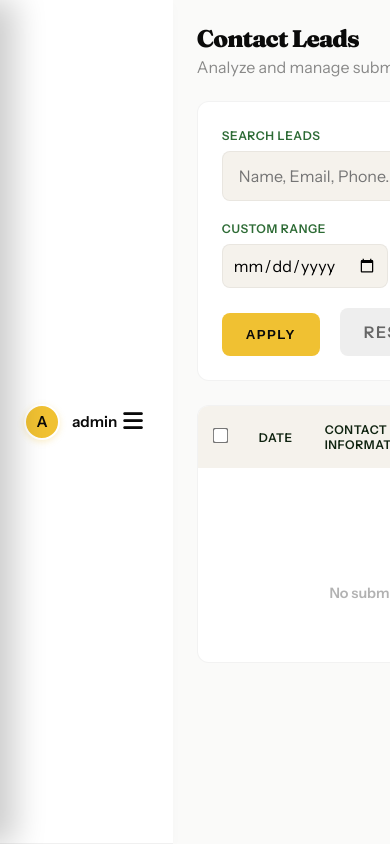
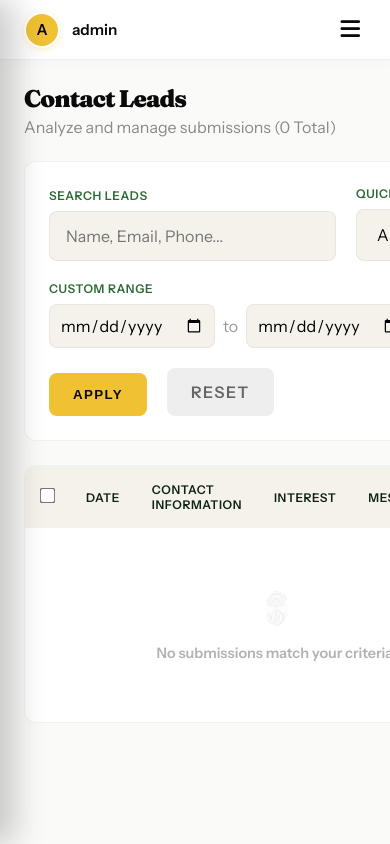
Before and after one commit to Sachinsagarmishra/familytreeindia, a PHP site: page /admin/leads.php in a window 390 px wide; the page is wider, and only the part inside the window is pictured. Run offline with PHP 8.4, Linux system fonts and the light colour scheme; a user stored in the database is signed in; data comes from the database, SQL or seed files in the repository; data that the repository does not hold is empty; some libraries are stand-ins or nearby versions.

Commit message:
Fix mobile header positioning, making it fixed at the top with proper spacing

```diff
--- a/admin/style.css
+++ b/admin/style.css
@@ -420,6 +420,19 @@
 @media (max-width: 768px) {
   .mobile-admin-header {
     display: flex;
+    position: fixed;
+    top: 0;
+    left: 0;
+    right: 0;
+    width: 100%;
+    height: 60px;
+    z-index: 150;
+    background: #ffffff;
+    padding: 0 24px;
+    justify-content: space-between;
+    align-items: center;
+    border-bottom: 1px solid rgba(0,0,0,0.06);
+    box-shadow: 0 4px 12px rgba(0,0,0,0.02);
   }
 
   .sidebar {
@@ -446,6 +459,7 @@
   .main-content {
     margin-left: 0;
     padding: 24px;
+    padding-top: 84px; /* 60px header + 24px default padding */
   }
 
   .header-admin {
```
